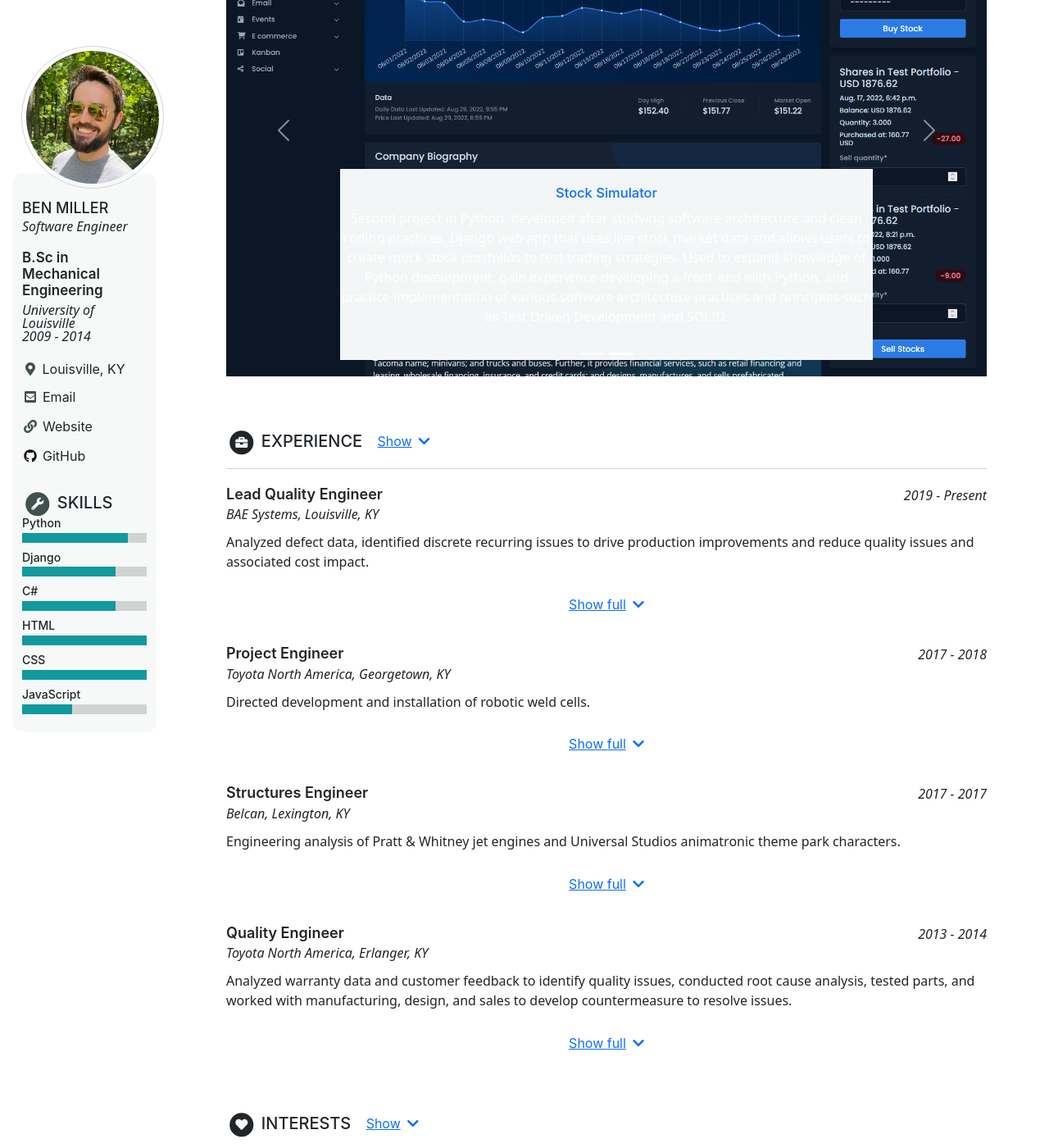
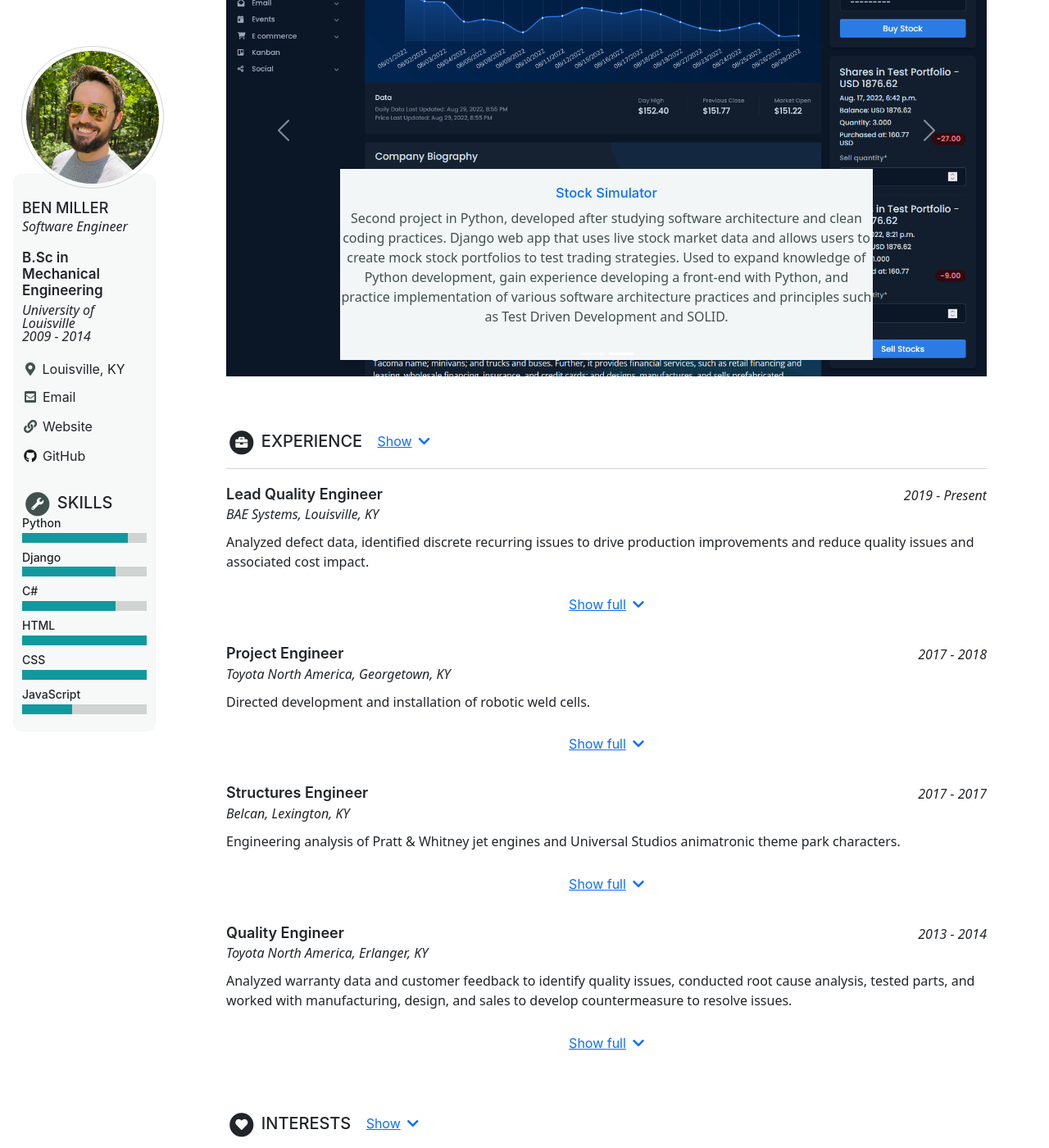
Before and after one commit to Ben-M-90/Ben-M-90.github.io, a Jekyll site: the page built from _pages/home.md, in a window 1280 px wide and 1400 px high, scrolled down 1193 px. Shown: the whole window at 82% size. Built offline with Jekyll 4.4.1, drawn with Linux system fonts in a browser that asks for light colours; cached includes are drawn as plain includes.

Commit message:
Change carousel caption text color.

```diff
--- a/_sass/minimal-mistakes/_base.scss
+++ b/_sass/minimal-mistakes/_base.scss
@@ -26,6 +26,7 @@ body {
 
 .carousel-caption {
     background-color: $background-color !important;
+    color: $text-color !important;
 }
 
 .collapse:not(.show) {
```
